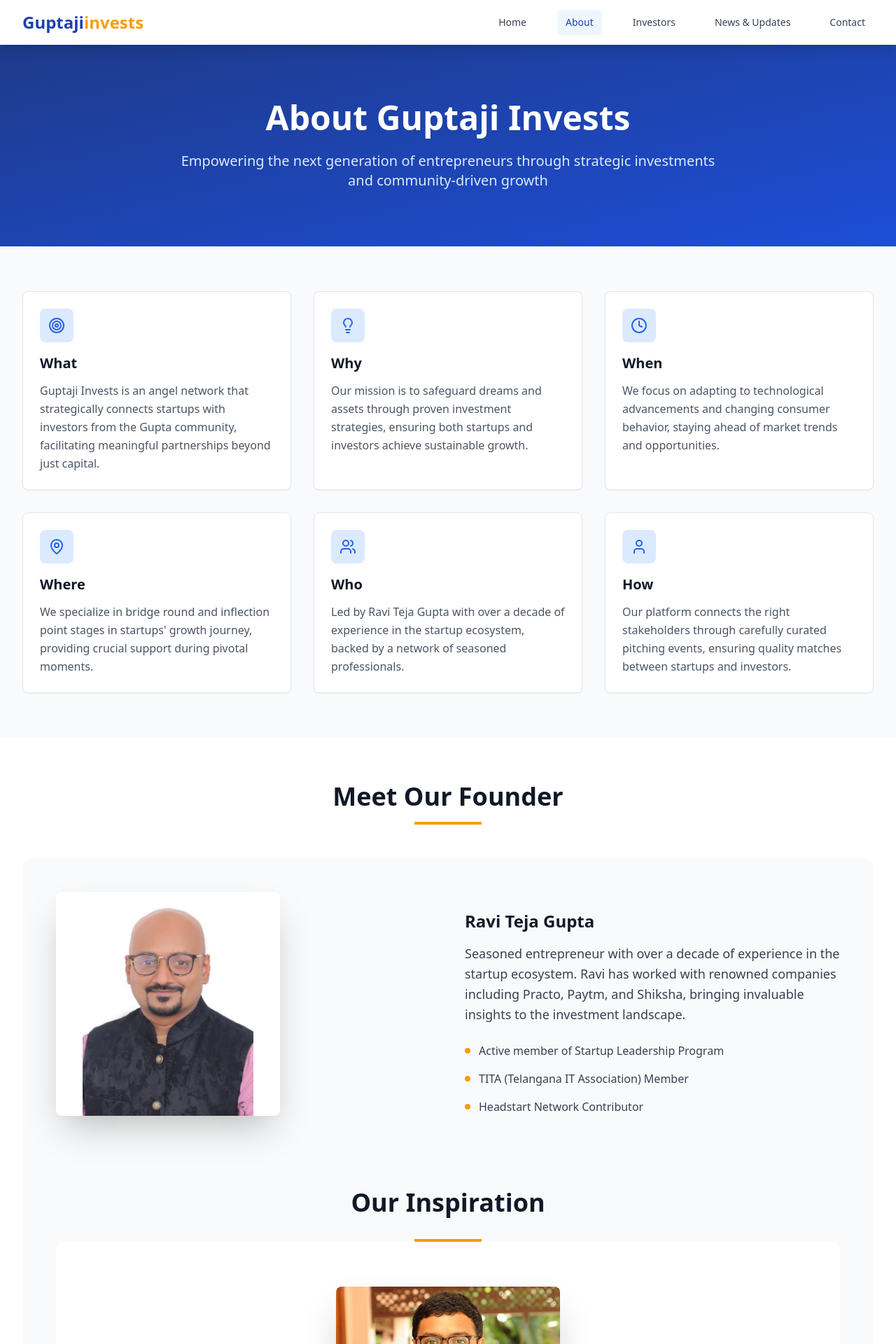
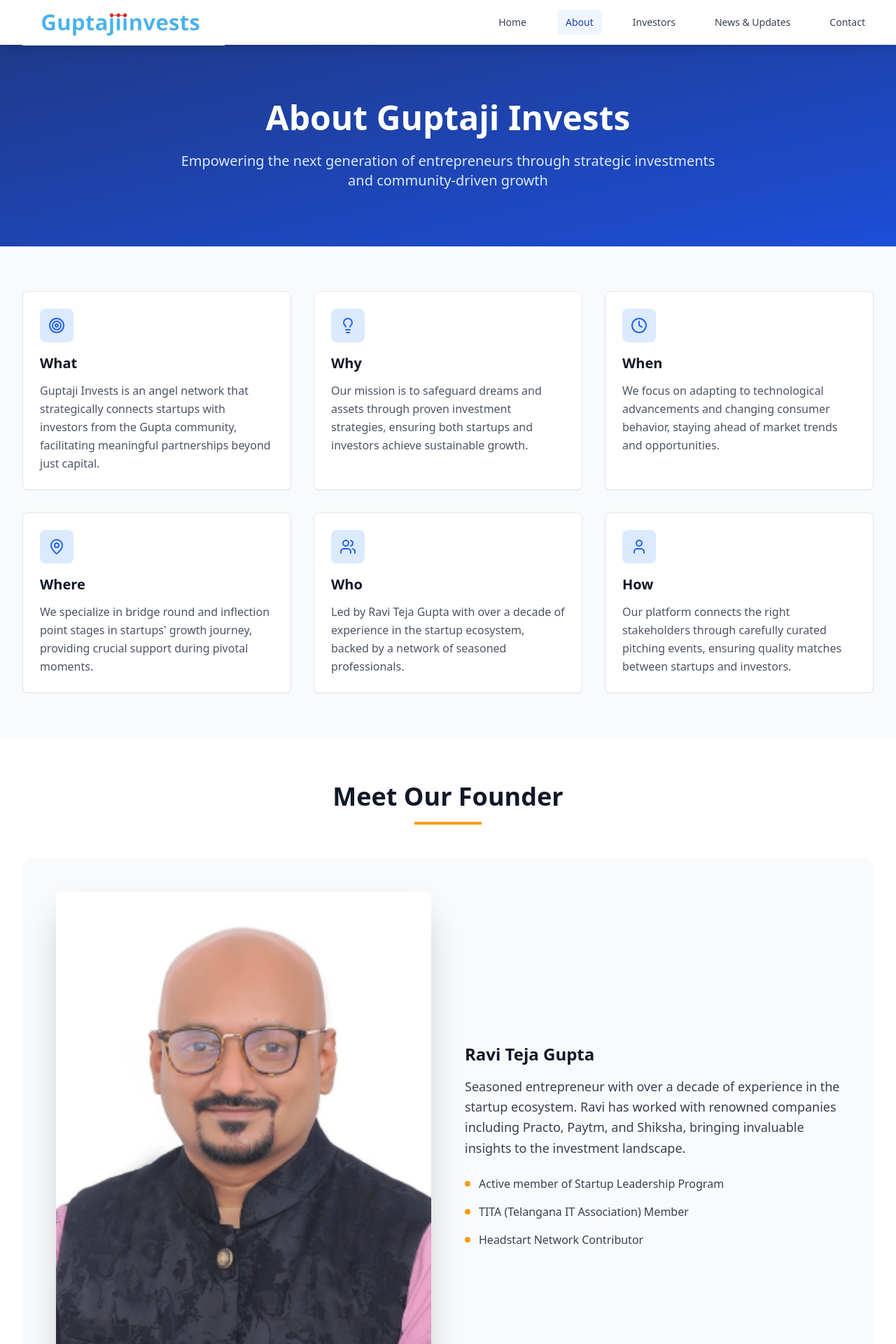
Before and after one commit to Guptajiinvests/Website, a React (Vite) app: page /about in a window 1280 px wide. Shown: the top 1920 px of the page at 70% size. Built offline with nearby package versions, Linux system fonts and the light colour scheme.

Commit message:
logo added

```diff
--- a/src/components/Footer.tsx
+++ b/src/components/Footer.tsx
@@ -1,4 +1,3 @@
-
 import { Link } from 'react-router-dom';
 import { Mail, Phone, MapPin, Linkedin, Twitter } from 'lucide-react';
 
@@ -8,10 +7,9 @@ const Footer = () => {
       <div className="max-w-7xl mx-auto px-4 sm:px-6 lg:px-8 py-12">
         <div className="grid grid-cols-1 md:grid-cols-4 gap-8">
           {/* Company Info */}
-          <div className="col-span-1 md:col-span-2">
-            <h3 className="text-2xl font-bold mb-4">
-              Guptaji <span className="text-gold-500">Invests</span>
-            </h3>
+          <div className="col-span-1 md:col-span-2 flex items-center gap-3">
+            <img src="public/images/guptajilogo.png" alt="Guptaji Logo" className="h-100 w-100 object-contain" />
+            <div>
               <p className="text-gray-300 mb-4 max-w-md">
                 India's 1st Strategic Investments Angel Network connecting startup founders
                 with Gupta community investors for value addition beyond capital.
@@ -23,6 +21,7 @@ const Footer = () => {
                 <a href="#" className="text-gray-400 hover:text-white transition-colors">
                   <Twitter size={20} />
                 </a>
+              </div>
             </div>
           </div>
 
--- a/src/components/Navbar.tsx
+++ b/src/components/Navbar.tsx
@@ -1,4 +1,3 @@
-
 import { useState } from 'react';
 import { Link, useLocation } from 'react-router-dom';
 import { Menu, X } from 'lucide-react';
@@ -23,10 +22,9 @@ const Navbar = () => {
       <div className="max-w-7xl mx-auto px-4 sm:px-6 lg:px-8">
         <div className="flex justify-between h-16">
           <div className="flex items-center">
-            <Link to="/" className="flex-shrink-0">
-              <h1 className="text-2xl font-bold text-primary-800">
-                Guptaji<span className="text-gold-500">invests</span>
-              </h1>
+            <Link to="/" className="flex-shrink-0 flex items-center gap-2">
+              <img src="public/images/guptajilogo.png" alt="Guptaji Logo" className="h-100 w-100 object-contain" />
+
             </Link>
           </div>
 
--- a/src/pages/About.tsx
+++ b/src/pages/About.tsx
@@ -78,15 +78,18 @@ const About = () => {
           <div className="bg-gray-50 rounded-2xl p-8 md:p-12">
             <div className="grid grid-cols-1 lg:grid-cols-2 gap-12 items-center">
               <div className="animate-slide-in">
-                <div className="w-80 h-80 bg-white rounded-lg flex items-center justify-center mx-auto lg:mx-0 mb-6 overflow-hidden shadow-2xl">
-                  <img
-                    src="/images/founder.png"
-                    alt="Ravi Teja Gupta"
-                    className="w-full h-full object-contain hover:scale-105 transition-transform duration-300"
-                    loading="eager"
-                  />
+                <div className="w-85 h-85 bg-white rounded-lg flex items-center justify-center mx-auto lg:mx-0 mb-6 overflow-hidden shadow-2xl">
+                  <a href="https://www.linkedin.com/in/ravitejaguptaji/" target="_blank" rel="noopener noreferrer">
+                    <img
+                      src="/images/founder.png"
+                      alt="Ravi Teja Gupta"
+                      className="w-50 h-100 object-cover hover:scale-105 transition-transform duration-300"
+                      loading="eager"
+                    />
+                  </a>
                 </div>
               </div>
+
 
               <div className="animate-fade-in">
                 <h3 className="text-2xl font-bold text-gray-900 mb-4">Ravi Teja Gupta</h3>
```
Also changed, not shown: public/images/guptajilogo.png (added), src/pages/News.tsx (indentation only). Lines whose indentation alone changed are shown as unchanged.
